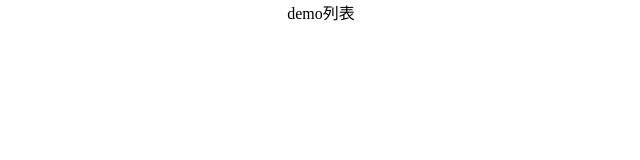
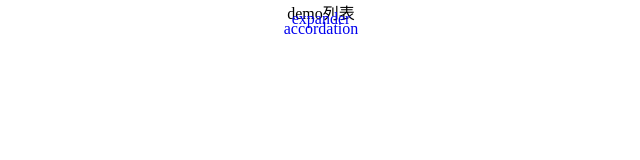
Before and after one commit to muzi131313/angular_learn, a plain HTML site: page index.html in a window 1280 px wide. Shown: the whole page, without its empty margins (319-959 px from the left). Drawn offline with Linux system fonts and the light colour scheme.

Commit message:
导航布局微调

```diff
--- a/index.html
+++ b/index.html
@@ -9,7 +9,7 @@
 		*{ padding: 0; margin: 0; }
 		ul{ list-style: none; }
 		a{ text-decoration: none; }
-		#page{ display: flex; flex-direction: column; }
+		#page{ display: flex; flex-direction: column; height: 100%; min-height: 600px;}
 		#page header{ height: 10px; text-align: center; }
 		#urls{ flex: 1; }
 		#urls li{ height: 10px; text-align: center; }
@@ -22,8 +22,8 @@
 		</header>
 		<section id="urls">
 			<ul>
-				<li><a href="demos/ng-expander.html"></a></li>
-				<li><a href="demos/ng-accordation.html"></a></li>
+				<li><a href="demos/ng-expander.html">expander</a></li>
+				<li><a href="demos/ng-accordation.html">accordation</a></li>
 			</ul>
 		</section>
 	</div>
```
